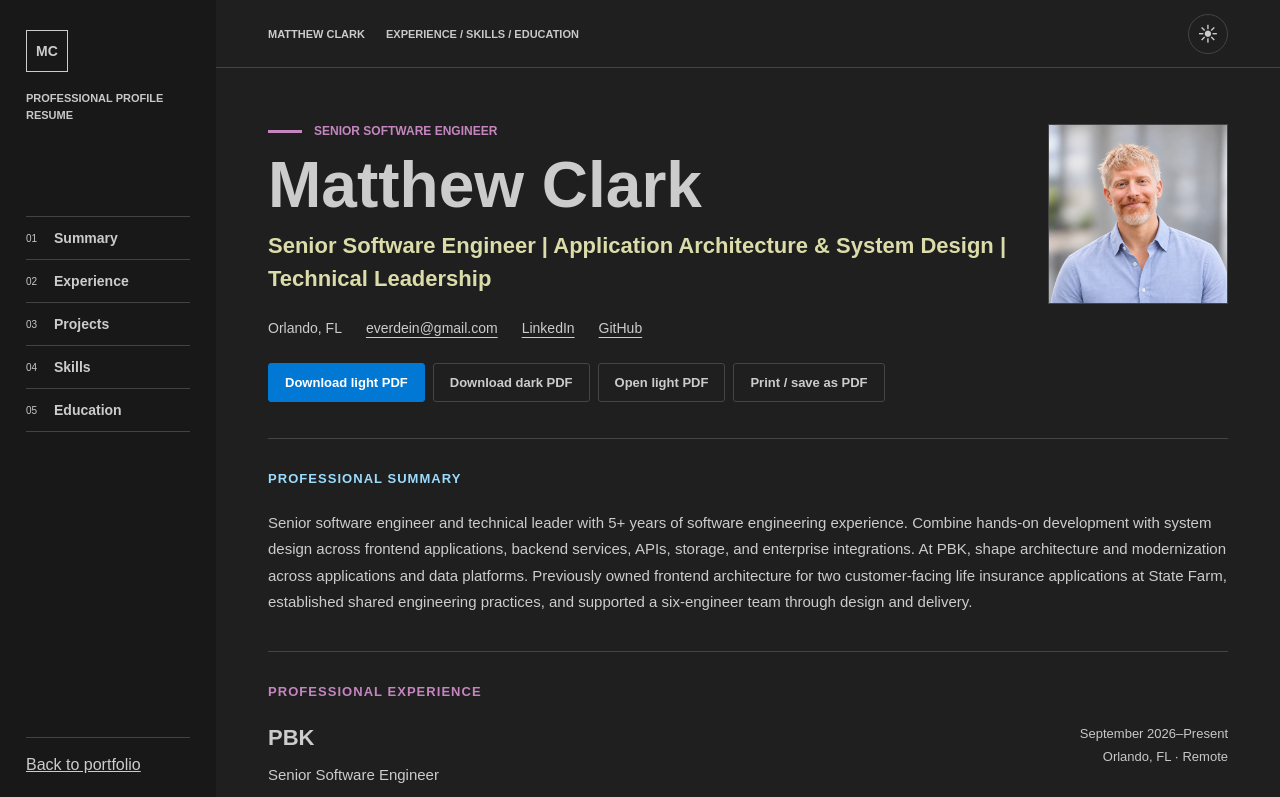
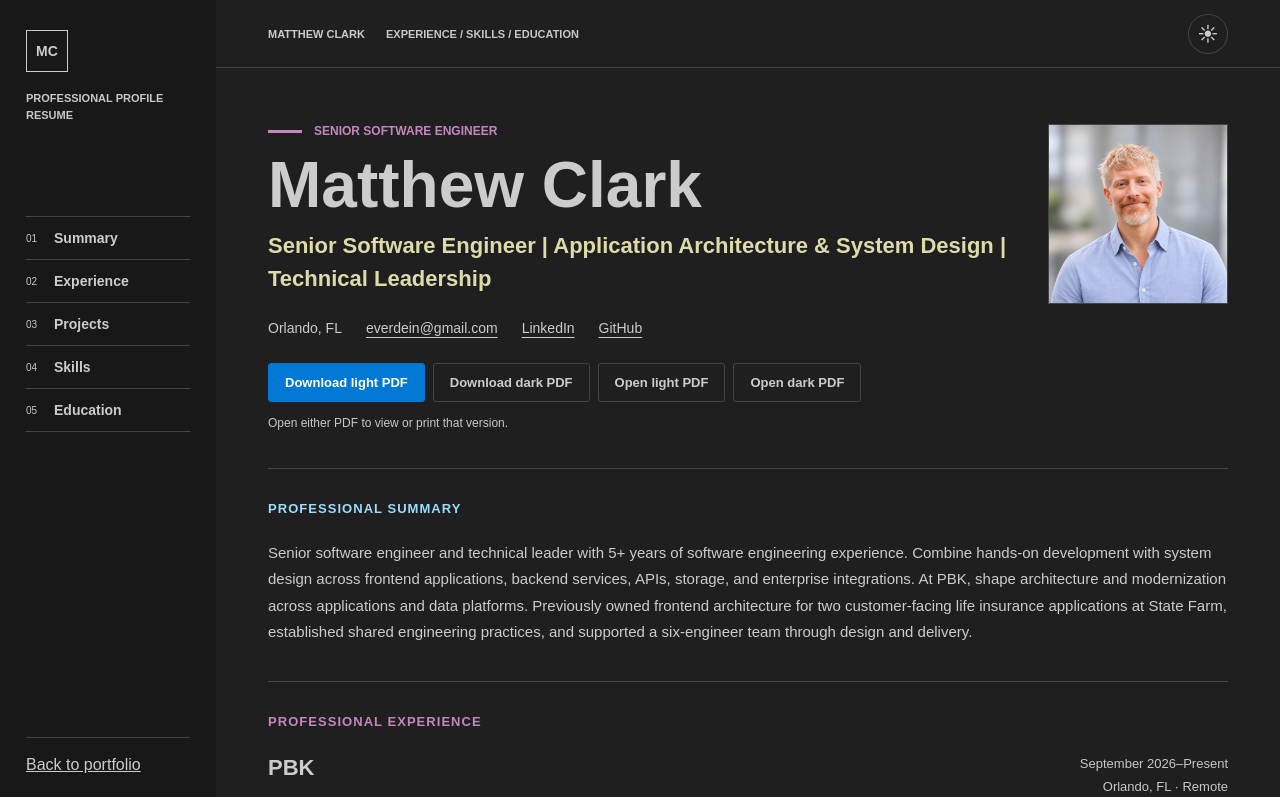
Before and after one commit to everdein/portfolio, a Next.js app: page /resume in a window 1280 px wide. Shown: the top 797 px of the page. Built offline with nearby package versions, Linux system fonts and the light colour scheme; no server answers.

Commit message:
Pair each resume PDF with explicit open and download actions (#49)

```diff
--- a/app/resume/PrintResume.tsx
+++ /dev/null
@@ -1,9 +0,0 @@
-"use client";
-
-export function PrintResume() {
-  return (
-    <button type="button" onClick={() => window.print()}>
-      Print / save as PDF
-    </button>
-  );
-}
--- a/app/resume/page.tsx
+++ b/app/resume/page.tsx
@@ -2,7 +2,6 @@ import type { Metadata } from "next";
 import Image from "next/image";
 import { ExternalLink } from "../ExternalLink";
 import { ThemeToggle } from "../ThemeToggle";
-import { PrintResume } from "./PrintResume";
 import content from "./content.json";
 import "./resume.css";
 
@@ -133,8 +132,13 @@ export default function Resume() {
               <ExternalLink href={`${basePath}/matthew-clark-resume.pdf`}>
                 Open light PDF
               </ExternalLink>
-              <PrintResume />
+              <ExternalLink href={`${basePath}/matthew-clark-resume-dark.pdf`}>
+                Open dark PDF
+              </ExternalLink>
             </div>
+            <p className="resume-pdf-note">
+              Open either PDF to view or print that version.
+            </p>
           </header>
           <section
             id="summary"
--- a/app/resume/resume.css
+++ b/app/resume/resume.css
@@ -64,6 +64,12 @@
 }
 .resume-actions > :hover {
   border-color: var(--focus);
+}
+.resume-pdf-note {
+  margin: 12px 0 0;
+  color: var(--ink-soft);
+  font-size: 12px;
+  line-height: 1.5;
 }
 .resume-section {
   padding-top: 32px;
@@ -215,6 +221,7 @@ html[data-theme="dark"] .resume-experience-group:nth-of-type(4) h4 {
   .resume-canvas .rail,
   .resume-canvas .topbar,
   .resume-actions,
+  .resume-pdf-note,
   .resume-canvas footer,
   .skip-link {
     display: none !important;
```
Also changed, not shown: 6 other files (tests, documents, lock files or other folders).
